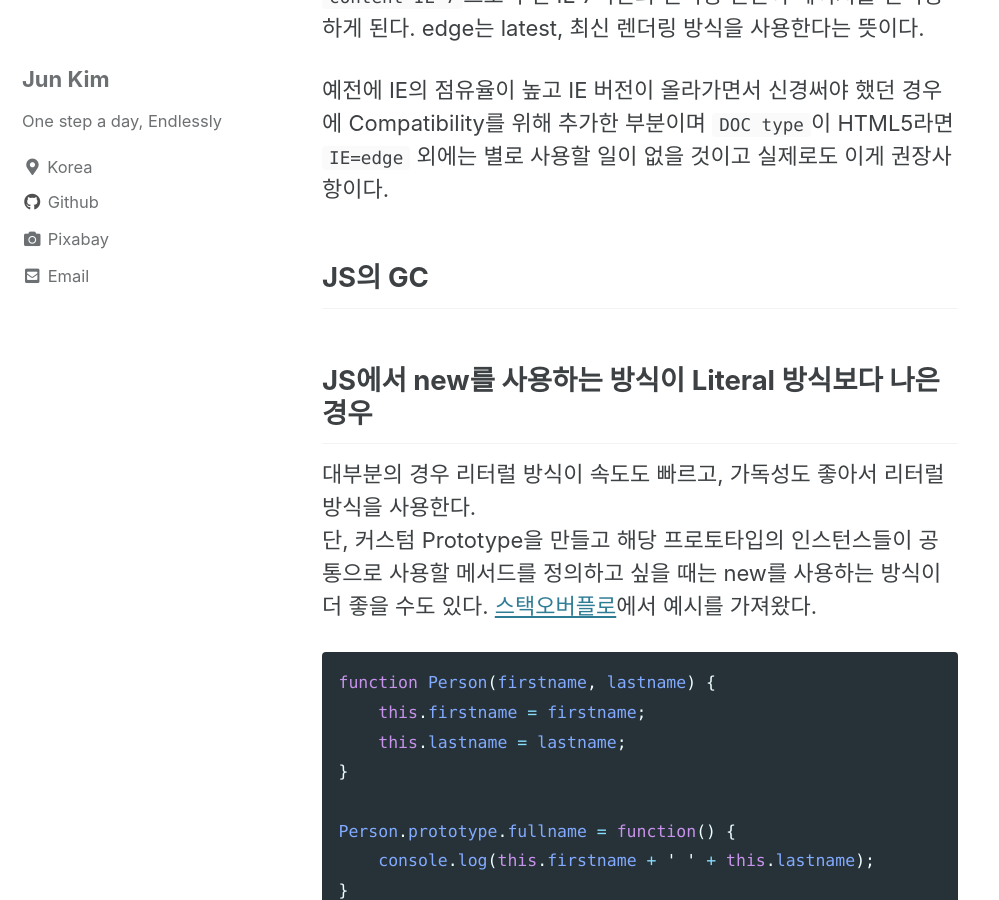
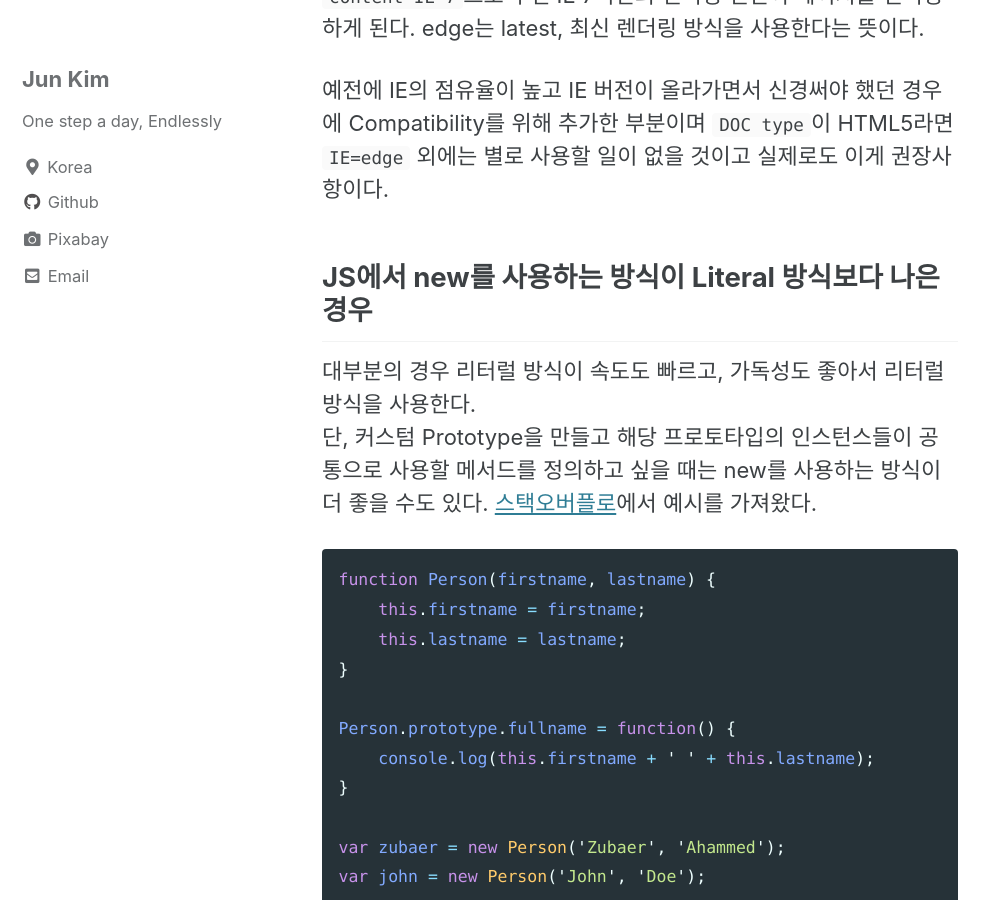
Before and after one commit to hyungjunk/hyungjunk.github.io, a Jekyll site: the page built from _posts/2021-02-14-2월2주차.md, in a window 1280 px wide and 900 px high, scrolled down 720 px. Shown: the whole window, without its empty margins (0-999 px from the left). Built offline with Jekyll 4.4.1, drawn with Linux system fonts in a browser that asks for light colours; cached includes are drawn as plain includes.

Commit message:
gc posting 뺌

```diff
--- a/_posts/2021-02-14-2월2주차.md
+++ b/_posts/2021-02-14-2월2주차.md
@@ -12,8 +12,6 @@ IE 버전이 올라가면서 이 전의 IE 버전과 렌더링 방식이 달라
 예를들어 위 스크립트에서 `content="IE=edge"` 대신 `content="IE=5"` 라면 IE 5 렌더링 엔진으로 페이지를 보여주고 `content=IE=7`으로 두면 IE 7버전의 렌더링 엔진이 페이지를 렌더링 하게 된다. edge는 latest, 최신 렌더링 방식을 사용한다는 뜻이다.
 
 예전에 IE의 점유율이 높고 IE 버전이 올라가면서 신경써야 했던 경우에 Compatibility를 위해 추가한 부분이며 `DOC type`이 HTML5라면 `IE=edge` 외에는 별로 사용할 일이 없을 것이고 실제로도 이게 권장사항이다.
-
-## JS의 GC
 
 ## JS에서 new를 사용하는 방식이 Literal 방식보다 나은 경우
 
```
